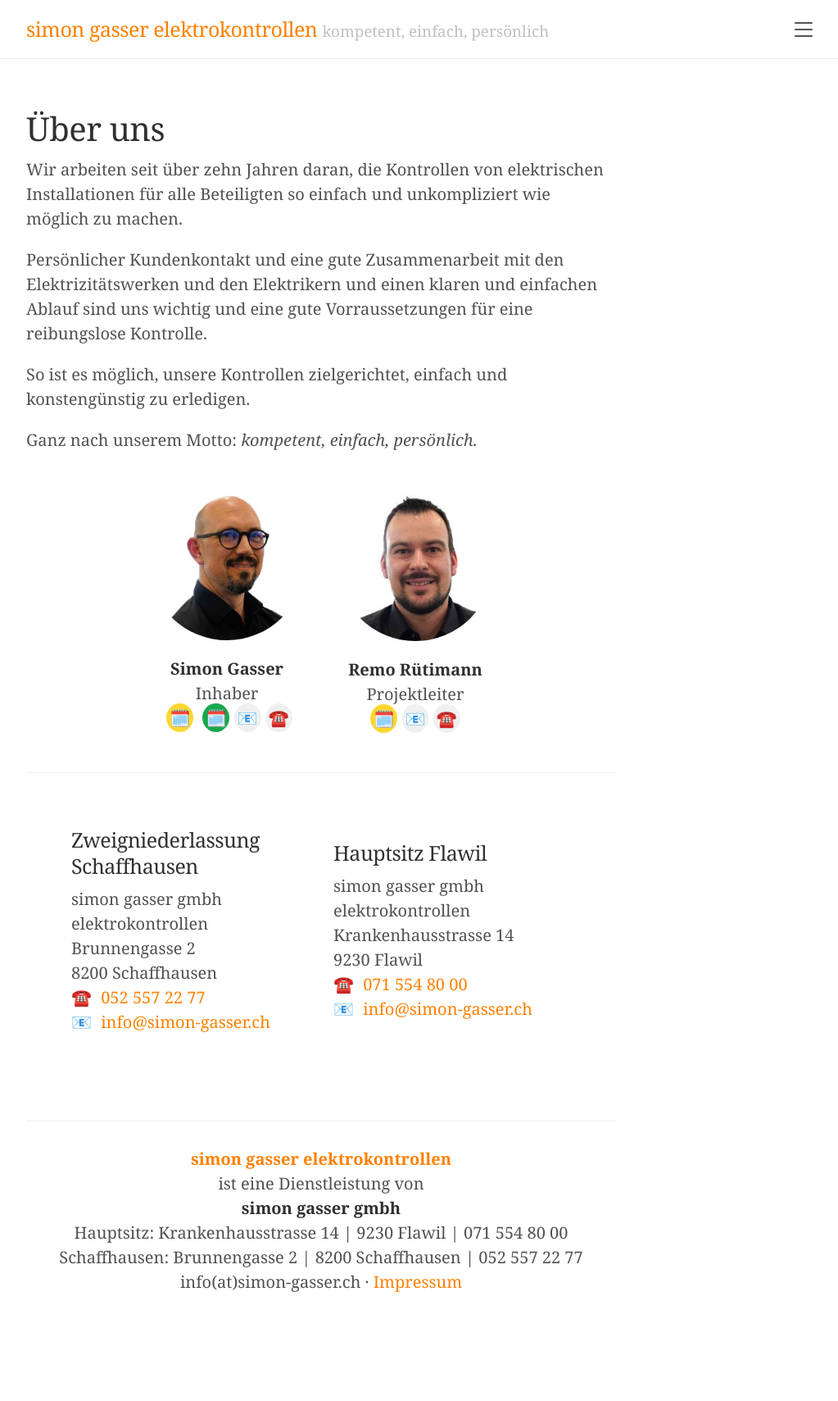
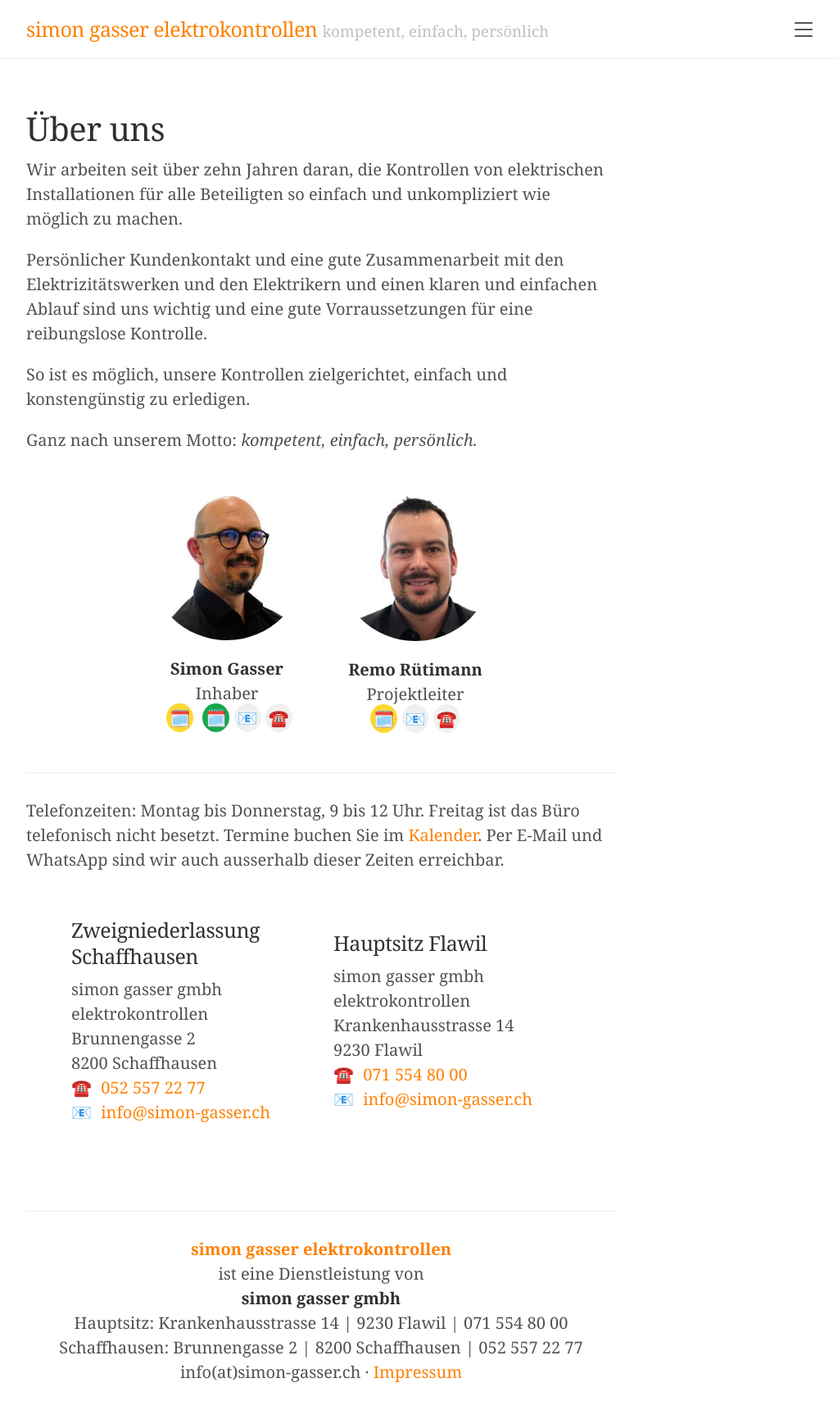
Before and after one commit to l-letters/simon-gasser.ch, a Jekyll site: the page built from uber-uns/index.md, in a window 1280 px wide. Shown: the whole page at 82% size, without its empty margins (248-1271 px from the left). Built offline with Jekyll 4.4.1, drawn with Linux system fonts in a browser that asks for light colours; before the commit the page ends 1599 px from its top, so only the background shows below that.

Commit message:
Telefonzeiten auf Über uns und Termin buchen
Sachlich: Büro Montag bis Donnerstag, 9 bis 12 Uhr. Keine Öffnungszeiten.

```diff
--- a/uber-uns/index.md
+++ b/uber-uns/index.md
@@ -44,6 +44,7 @@ title: Über uns
   </div>
 
   <hr>
+  <p>Telefonzeiten: Montag bis Donnerstag, 9 bis 12 Uhr. Freitag ist das Büro telefonisch nicht besetzt. Termine buchen Sie im <a style="color:#ff8000" href="{{ "/termin-buchen/" | relative_url }}">Kalender</a>. Per E-Mail und WhatsApp sind wir auch ausserhalb dieser Zeiten erreichbar.</p>
   <div class="filialen">
     <div class="niederlassung">
       <h3 id="kontakt">Zweigniederlassung Schaffhausen</h3>
```
Also changed, not shown: termin-buchen/index.md (+2 -0 lines).
